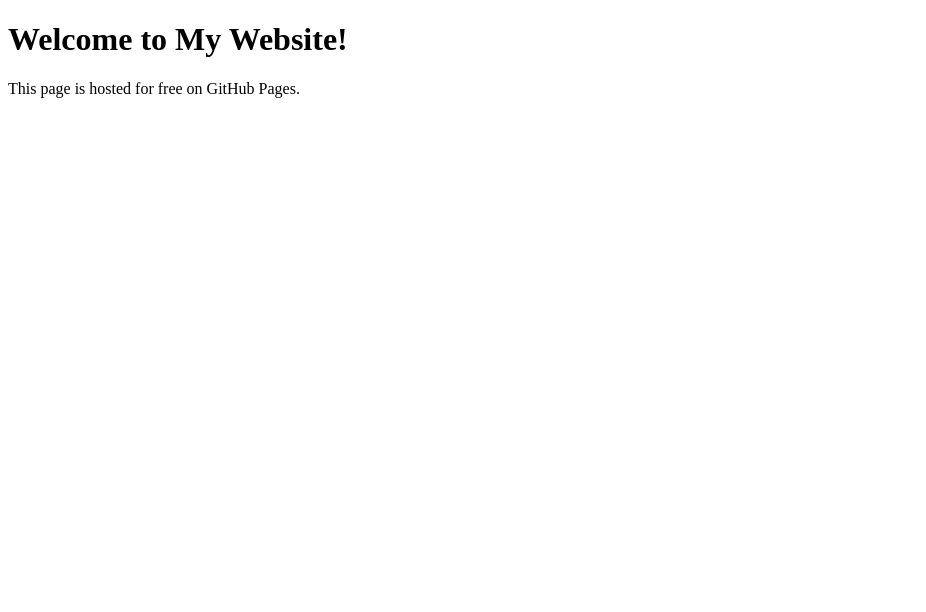
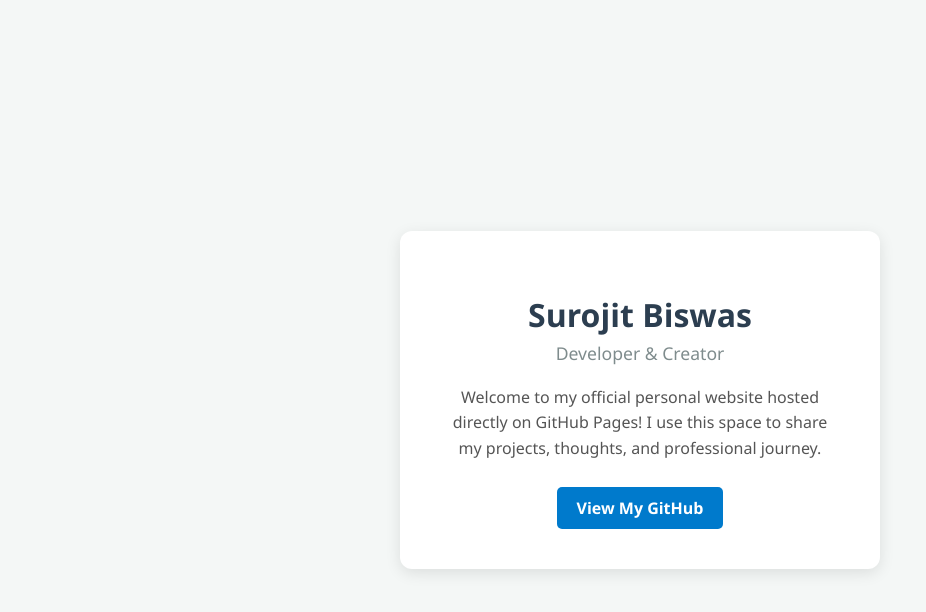
Before and after one commit to surojitbiswas23/surojitbiswas23.github.io, a plain HTML site: page index.html in a window 1280 px wide. Shown: the whole page, without its empty margins (0-926 px from the left). Drawn offline with Linux system fonts and the light colour scheme.

Commit message:
Update index.html

```diff
--- a/index.html
+++ b/index.html
@@ -1,10 +1,72 @@
 <!DOCTYPE html>
-<html>
+<html lang="en">
 <head>
-    <title>My Personal Website</title>
+    <meta charset="UTF-8">
+    <meta name="viewport" content="width=device-width, initial-scale=1.0">
+    <title>Surojit Biswas | Personal Website</title>
+    <style>
+        body {
+            font-family: 'Segoe UI', Tahoma, Geneva, Verdana, sans-serif;
+            background-color: #f4f7f6;
+            color: #333;
+            margin: 0;
+            padding: 0;
+            display: flex;
+            justify-content: center;
+            align-items: center;
+            min-height: 100vh;
+        }
+        .card {
+            background: white;
+            padding: 40px;
+            border-radius: 12px;
+            box-shadow: 0 4px 15px rgba(0,0,0,0.1);
+            text-align: center;
+            max-width: 400px;
+            width: 90%;
+        }
+        h1 {
+            color: #2c3e50;
+            margin-bottom: 5px;
+        }
+        .subtitle {
+            color: #7f8c8d;
+            font-size: 1.1em;
+            margin-top: 0;
+            margin-bottom: 20px;
+        }
+        p {
+            line-height: 1.6;
+            color: #555;
+        }
+        .links {
+            margin-top: 25px;
+        }
+        .btn {
+            display: inline-block;
+            background-color: #007acc;
+            color: white;
+            padding: 10px 20px;
+            text-decoration: none;
+            border-radius: 5px;
+            font-weight: bold;
+            transition: background 0.3s;
+        }
+        .btn:hover {
+            background-color: #005999;
+        }
+    </style>
 </head>
 <body>
-    <h1>Welcome to My Website!</h1>
-    <p>This page is hosted for free on GitHub Pages.</p>
+
+    <div class="card">
+        <h1>Surojit Biswas</h1>
+        <div class="subtitle">Developer & Creator</div>
+        <p>Welcome to my official personal website hosted directly on GitHub Pages! I use this space to share my projects, thoughts, and professional journey.</p>
+        <div class="links">
+            <a href="https://github.com" target="_blank" class="btn">View My GitHub</a>
+        </div>
+    </div>
+
 </body>
 </html>
```
